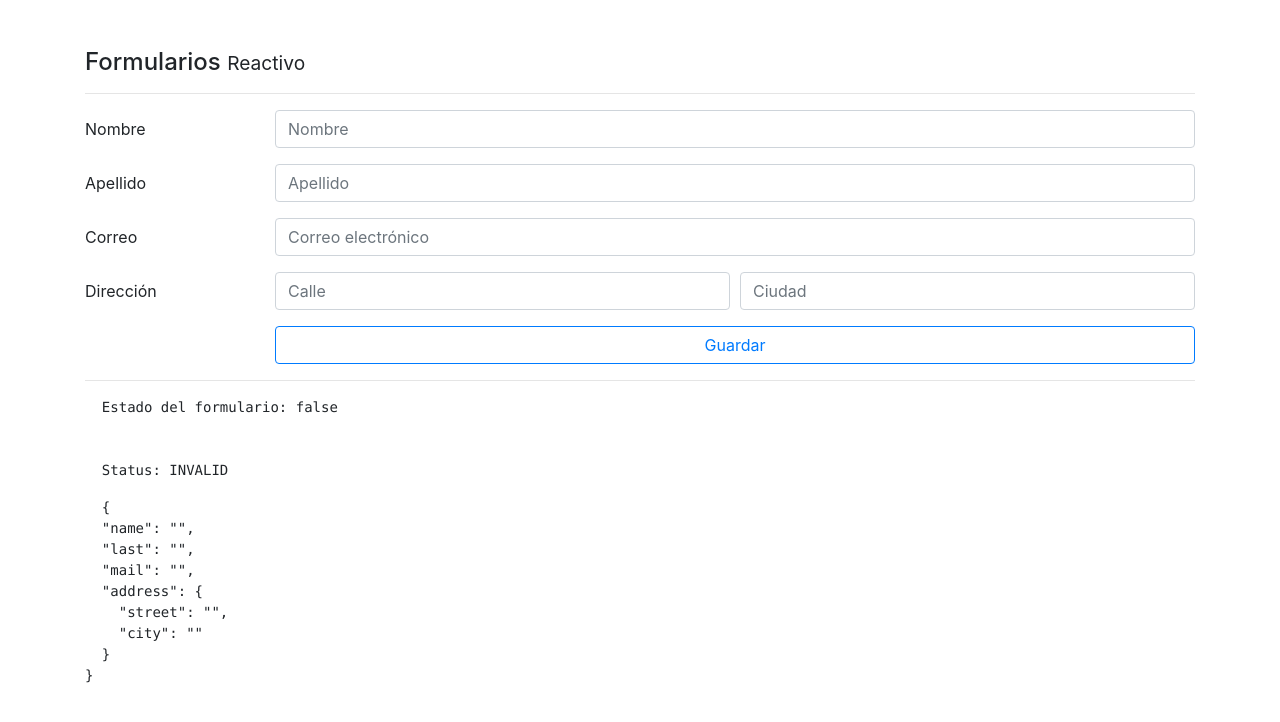
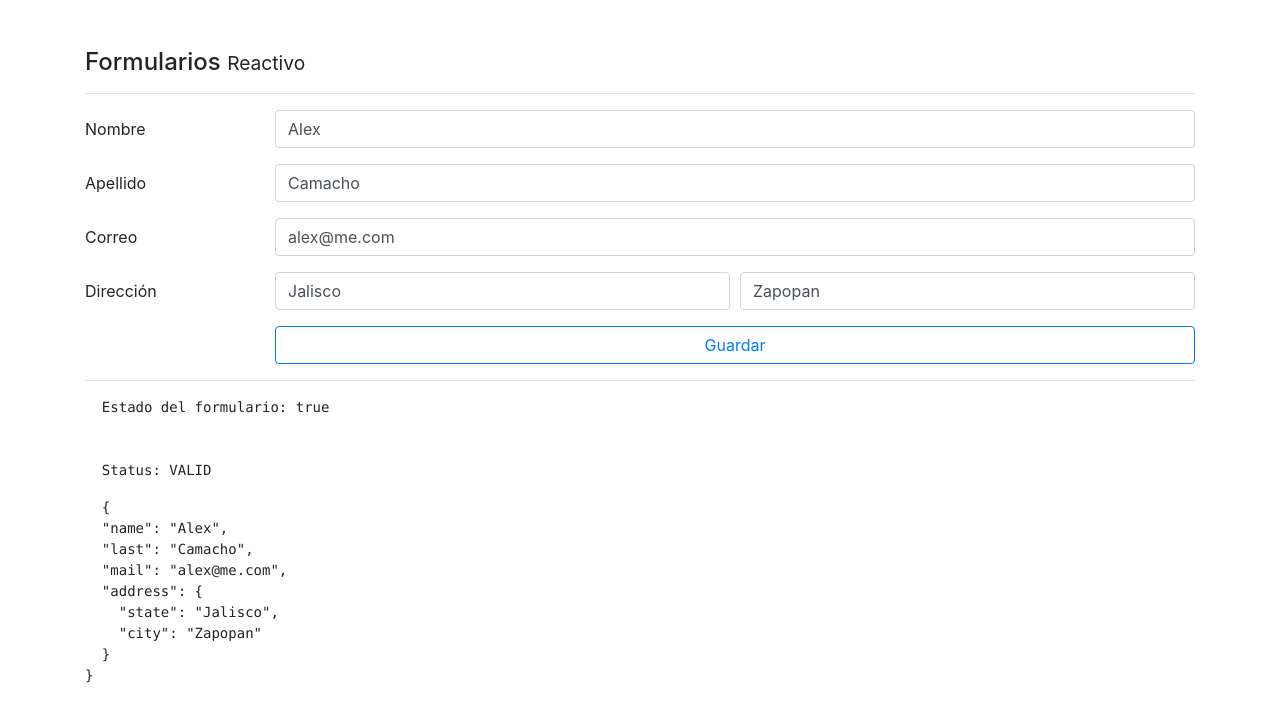
Before and after one commit to alexcamachogz/angular-forms, an Angular app: page /reactive in a window 1280 px wide. Shown: the top 722 px of the page. Built offline with nearby package versions, Linux system fonts and the light colour scheme.

Commit message:
Load data to form and reset it

```diff
--- a/src/app/pages/reactive/reactive.component.html
+++ b/src/app/pages/reactive/reactive.component.html
@@ -57,22 +57,22 @@
       <div class="col">
         <input
           type="text"
-          name="street"
-          id="street"
+          name="state"
+          id="state"
           class="form-control"
           placeholder="Calle"
-          formControlName="street"
-          [class.is-invalid]="streetInvalid"
+          formControlName="state"
+          [class.is-invalid]="stateInvalid"
         />
-        <small *ngIf="streetInvalid" class="text-danger"
+        <small *ngIf="stateInvalid" class="text-danger"
           >Ingrese una dirección valida</small
         >
       </div>
       <div class="col">
         <input
           type="text"
-          name="street"
-          id="street"
+          name="city"
+          id="city"
           class="form-control"
           placeholder="Ciudad"
           formControlName="city"
--- a/src/app/pages/reactive/reactive.component.ts
+++ b/src/app/pages/reactive/reactive.component.ts
@@ -12,6 +12,7 @@ export class ReactiveComponent implements OnInit {
 
   constructor(private fb: FormBuilder) {
     this.createForm()
+    this.loadData()
   }
 
   ngOnInit(): void {
@@ -30,10 +31,10 @@ export class ReactiveComponent implements OnInit {
     return this.forma.get('mail').invalid && this.forma.get('mail').touched
   }
 
-  get streetInvalid(): boolean {
+  get stateInvalid(): boolean {
     return (
-      this.forma.get('address.street').invalid &&
-      this.forma.get('address.street').touched
+      this.forma.get('address.state').invalid &&
+      this.forma.get('address.state').touched
     )
   }
 
@@ -50,9 +51,21 @@ export class ReactiveComponent implements OnInit {
       last: ['', Validators.required],
       mail: ['', [Validators.required, Validators.pattern(this.patt)]],
       address: this.fb.group({
-        street: ['', Validators.required],
+        state: ['', Validators.required],
         city: ['', Validators.required]
       })
+    })
+  }
+
+  loadData(): void {
+    this.forma.setValue({
+      name: 'Alex',
+      last: 'Camacho',
+      mail: 'alex@me.com',
+      address: {
+        state: 'Jalisco',
+        city: 'Zapopan'
+      }
     })
   }
 
@@ -68,5 +81,12 @@ export class ReactiveComponent implements OnInit {
         }
       })
     }
+
+    // Posteo de la información
+
+    // Reset datos
+    this.forma.reset({
+      name: 'no name'
+    })
   }
 }
```
